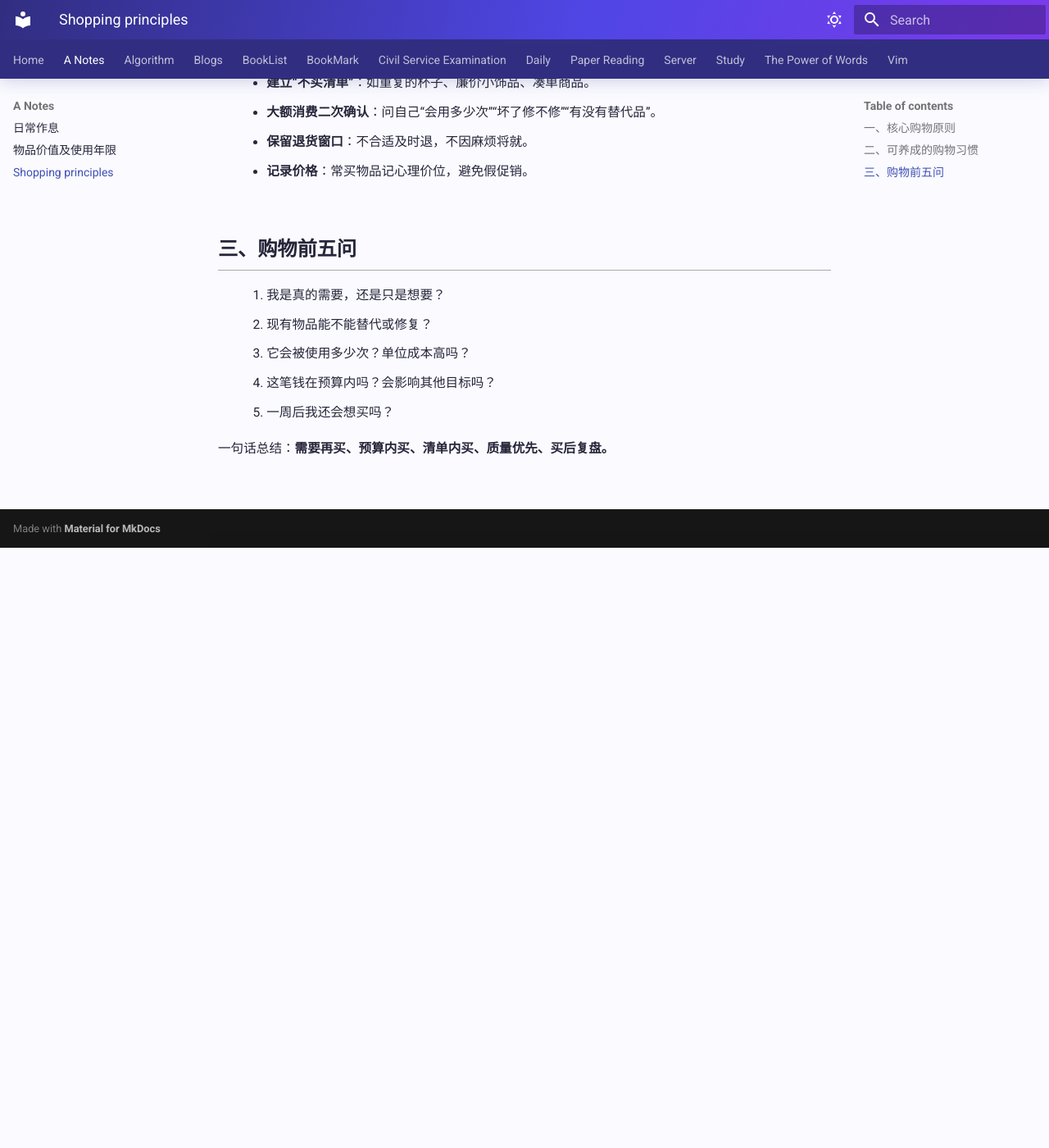
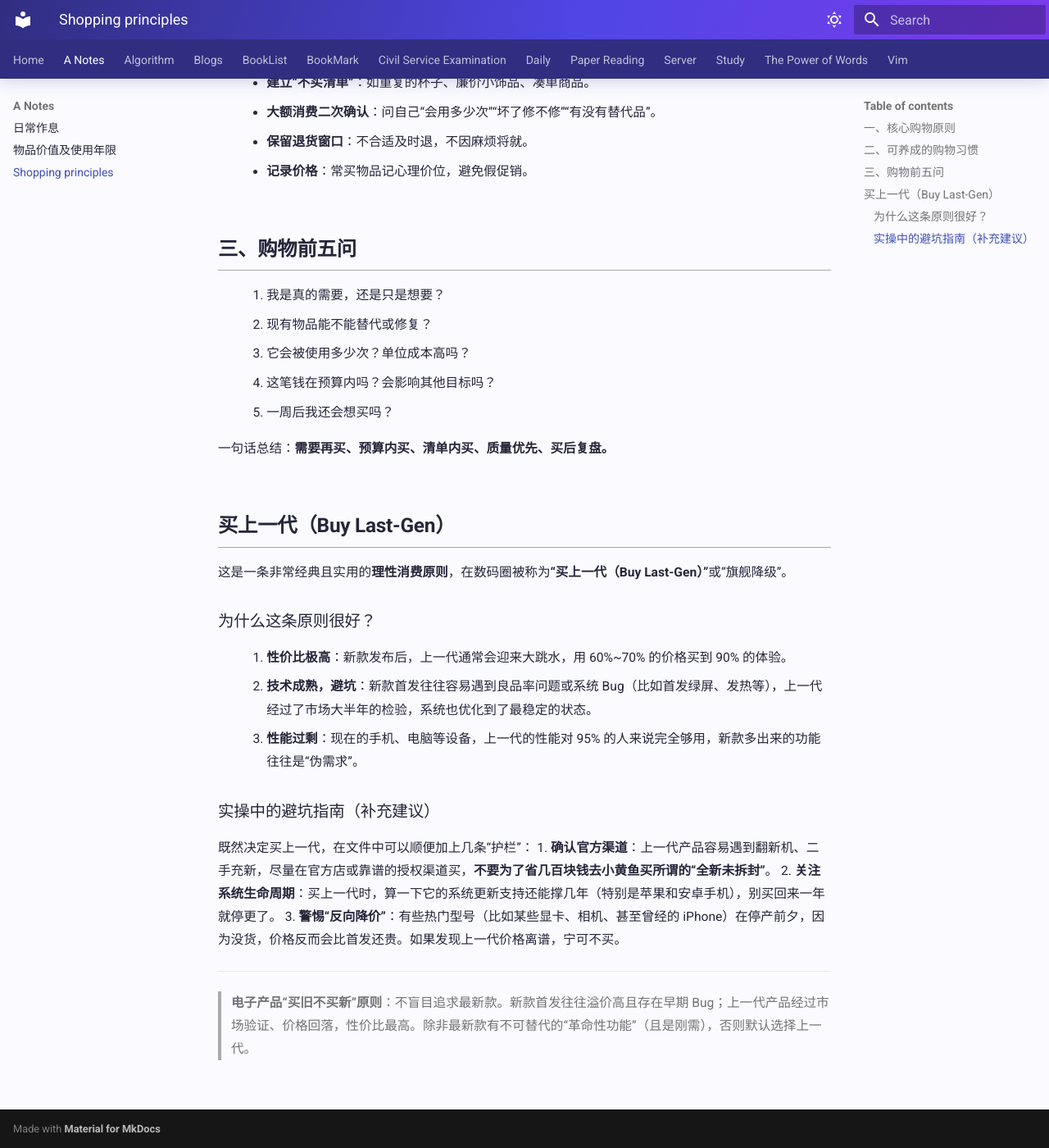
Before and after one commit to WGZ-W/wgz-w.github.io, an MkDocs documentation site: the page built from docs/A-Notes/shopping-principles.md, in a window 1280 px wide and 1400 px high, scrolled down 1385 px. Shown: the whole window at 82% size. Built offline with MkDocs 1.6.1 and Material for MkDocs 9.7.7, drawn with Linux system fonts in a browser that asks for light colours; before the commit the page ends 2053 px from its top, so only the background shows below that.

Commit message:
docs: add last-gen electronics purchasing principle

```diff
--- a/docs/A-Notes/shopping-principles.md
+++ b/docs/A-Notes/shopping-principles.md
@@ -55,3 +55,22 @@
 5. 一周后我还会想买吗？
 
 一句话总结：**需要再买、预算内买、清单内买、质量优先、买后复盘。**
+
+
+## 买上一代（Buy Last-Gen）
+这是一条非常经典且实用的**理性消费原则**，在数码圈被称为**“买上一代（Buy Last-Gen）”**或“旗舰降级”。
+
+### 为什么这条原则很好？
+1. **性价比极高**：新款发布后，上一代通常会迎来大跳水，用 60%~70% 的价格买到 90% 的体验。
+2. **技术成熟，避坑**：新款首发往往容易遇到良品率问题或系统 Bug（比如首发绿屏、发热等），上一代经过了市场大半年的检验，系统也优化到了最稳定的状态。
+3. **性能过剩**：现在的手机、电脑等设备，上一代的性能对 95% 的人来说完全够用，新款多出来的功能往往是“伪需求”。
+
+### 实操中的避坑指南（补充建议）
+既然决定买上一代，在文件中可以顺便加上几条“护栏”：
+1. **确认官方渠道**：上一代产品容易遇到翻新机、二手充新，尽量在官方店或靠谱的授权渠道买，**不要为了省几百块钱去小黄鱼买所谓的“全新未拆封”**。
+2. **关注系统生命周期**：买上一代时，算一下它的系统更新支持还能撑几年（特别是苹果和安卓手机），别买回来一年就停更了。
+3. **警惕“反向降价”**：有些热门型号（比如某些显卡、相机、甚至曾经的 iPhone）在停产前夕，因为没货，价格反而会比首发还贵。如果发现上一代价格离谱，宁可不买。
+
+---
+
+> **电子产品“买旧不买新”原则**：不盲目追求最新款。新款首发往往溢价高且存在早期 Bug；上一代产品经过市场验证、价格回落，性价比最高。除非最新款有不可替代的“革命性功能”（且是刚需），否则默认选择上一代。
```
